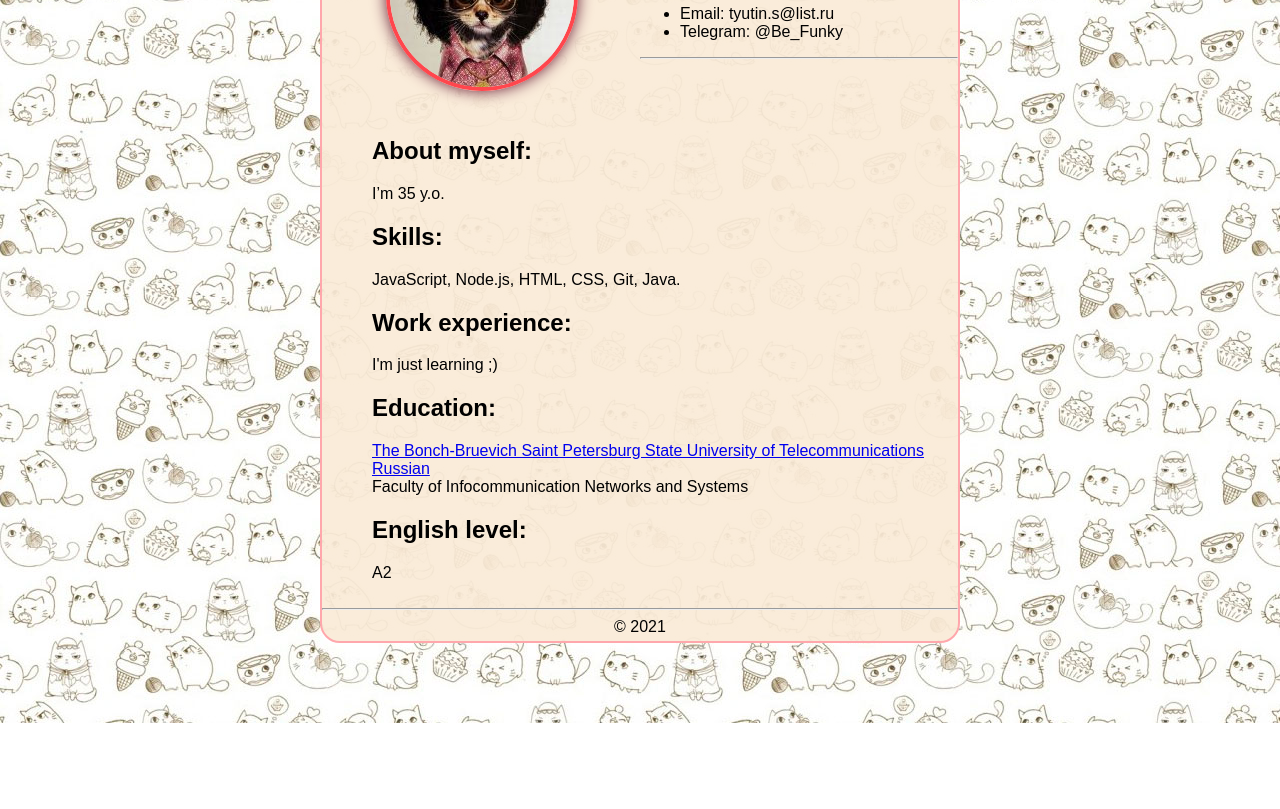
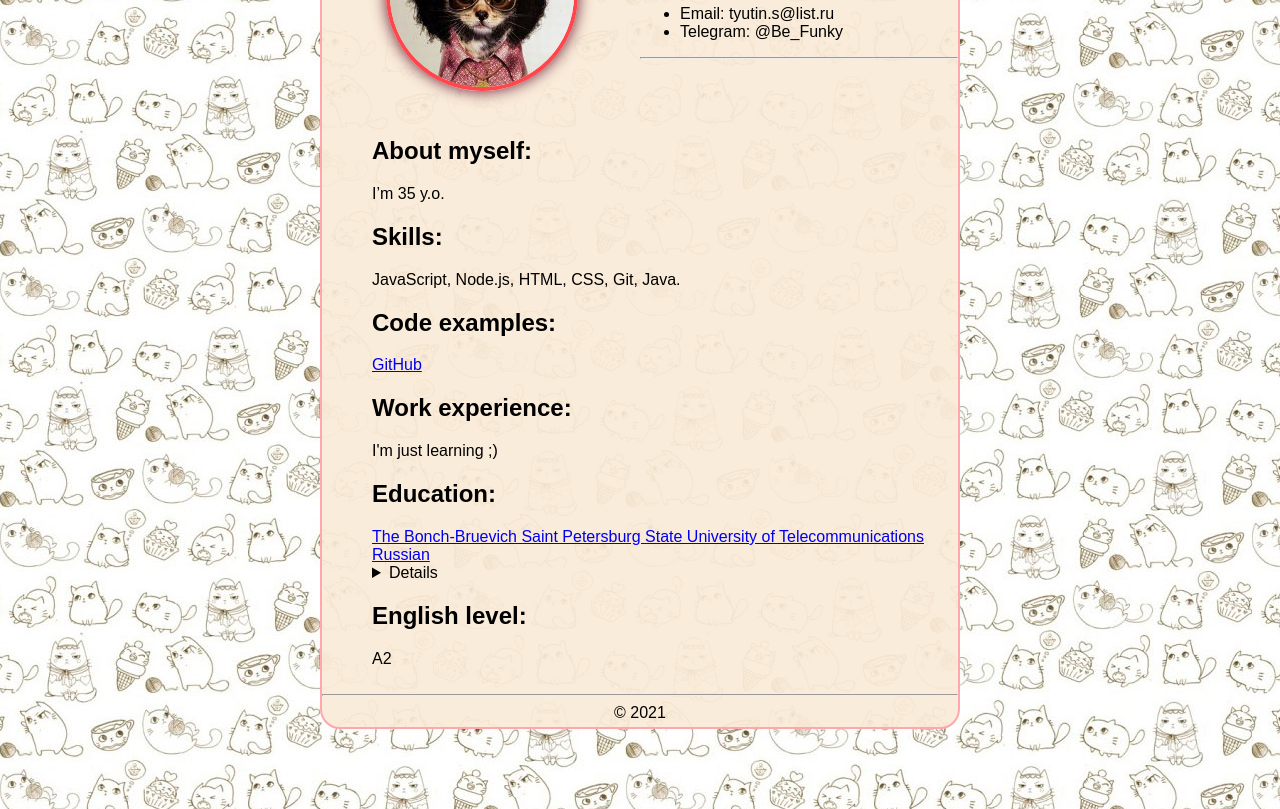
Before and after one commit to B3Funky/rsschool-cv, a plain HTML site: page index.html in a window 1280 px wide. Shown: the part 205-1014 px from the top of the page. Before the commit the page ends 928 px from the top, so only its background shows below. Drawn offline with Linux system fonts and the light colour scheme; a web font is replaced by a local one.

Commit message:
refactor: formatting

```diff
--- a/index.html
+++ b/index.html
@@ -8,9 +8,9 @@
 </head>
 
 <body>
-<div class="main">
+<main class="main">
 
-    <div class="grid-container">
+    <header class="grid-container">
         <img src="img/avatar.jpg" alt="Avatar" class="round"/>
         <div>
             <h1>Sergei Tiutin</h1>
@@ -21,14 +21,17 @@
             </ul>
             <hr>
         </div>
-    </div>
+    </header>
 
-    <div class="other">
+    <section class="other">
         <h2>About myself:</h2>
         <div>I’m 35 y.o.</div>
 
         <h2>Skills:</h2>
         <div>JavaScript, Node.js, HTML, CSS, Git, Java.</div>
+
+        <h2>Code examples:</h2>
+        <a href="https://github.com/B3Funky" target="_blank">GitHub</a>
 
         <h2>Work experience:</h2>
         <div>I'm just learning ;)</div>
@@ -36,16 +39,18 @@
         <h2>Education:</h2>
         <a href="https://www.sut.ru/" target="_blank">The Bonch-Bruevich Saint Petersburg State University of
             Telecommunications Russian</a>
-        <div>Faculty of Infocommunication Networks and Systems</div>
+        <details>
+            Faculty of Infocommunication Networks and Systems B.S.
+        </details>
 
         <h2>English level:</h2>
         <div>A2</div>
         <br>
-    </div>
+    </section>
 
     <hr>
-    <div class="footer">© 2021</div>
+    <footer class="footer">© 2021</footer>
 
-</div>
+</main>
 </body>
 </html>
```
